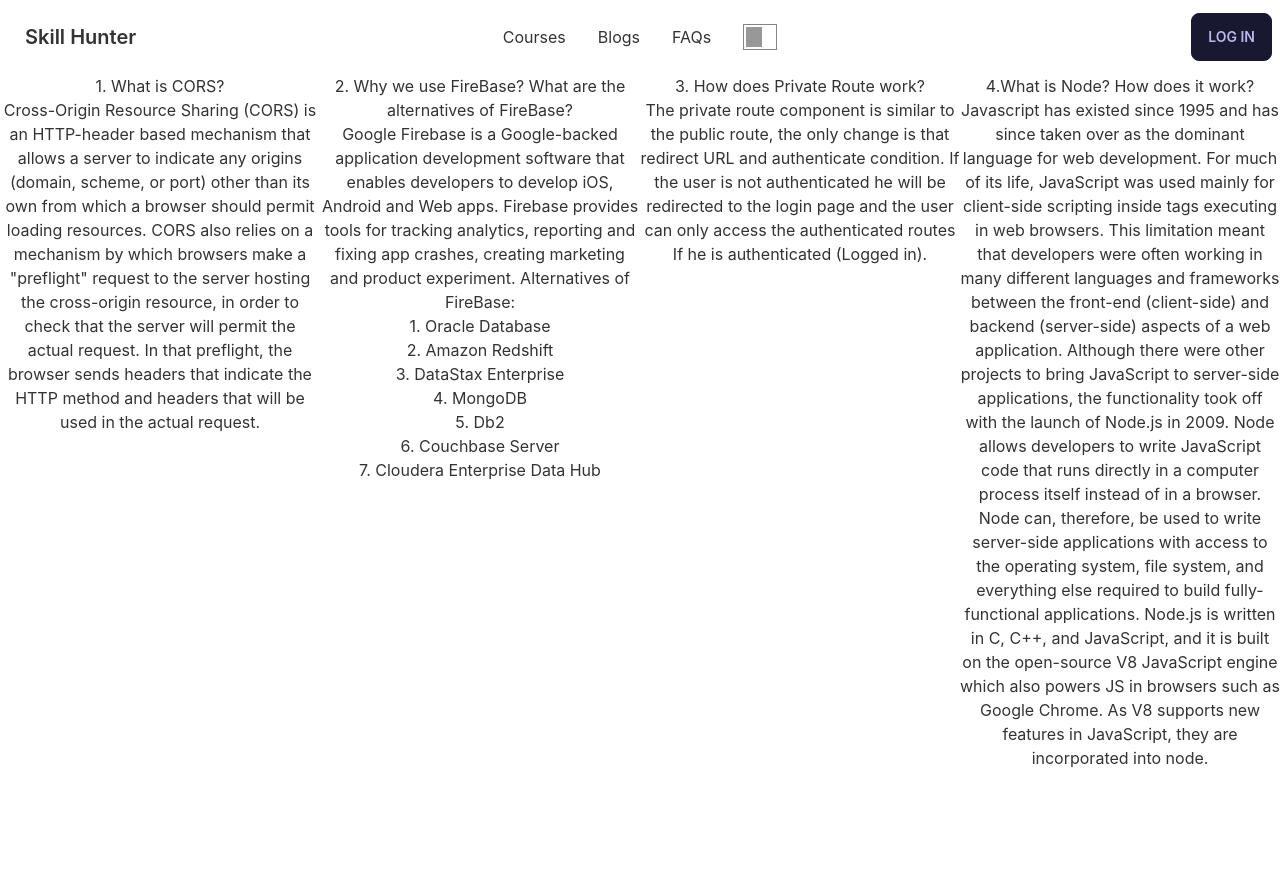
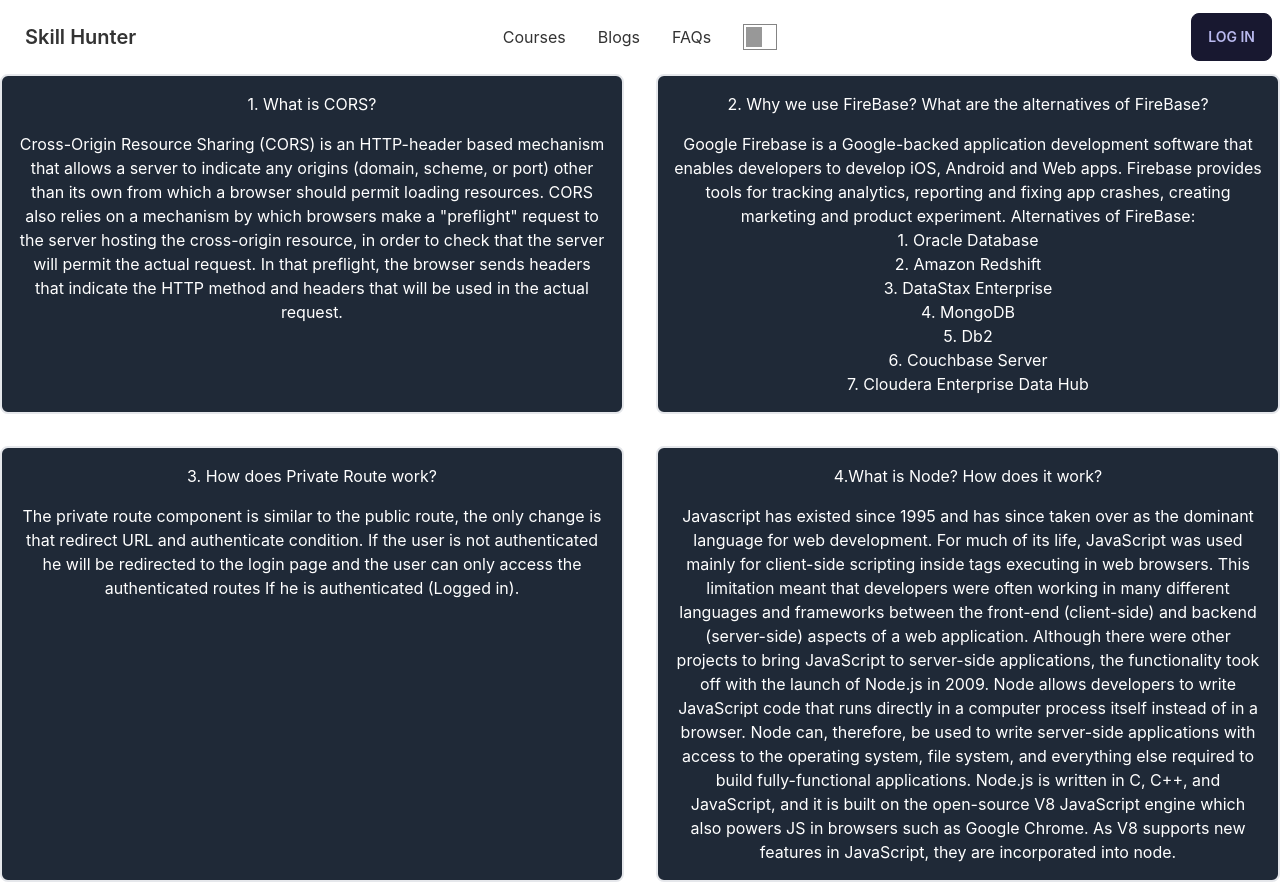
Before and after one commit to AbdullahRedoan27/Skill-Hunter, a React (Create React App) app: page /Blogs in a window 1280 px wide. Before the commit the page ends 800 px from the top, so only its background shows below. Built offline with nearby package versions, Linux system fonts and the light colour scheme; no server answers.

Commit message:
blogs route complete

```diff
--- a/src/components/Blogs/Blogs.js
+++ b/src/components/Blogs/Blogs.js
@@ -2,9 +2,9 @@
 
 const Blogs = () => {
     return (
-        <div className='grid grid-cols-4'>
-            <div>
-                <div>
+        <div className='grid grid-cols-1 lg:grid lg:grid-cols-2 gap-8'>
+            <div className='border-2 rounded-lg p-4 bg-gray-800 text-white'>
+                <div className='mb-4'>
                     1. What is CORS?
                 </div>
                 <div>
@@ -12,8 +12,8 @@
                 </div>
             </div>
 
-            <div>
-                <div>
+            <div className='border-2 rounded-lg p-4 bg-gray-800 text-white'>
+                <div className='mb-4'>
                     2. Why we use FireBase? What are the alternatives of FireBase?
                 </div>
                 <div>
@@ -32,15 +32,15 @@
                 </div>
             </div>
 
-            <div>
-                <div>3. How does Private Route work?</div>
+            <div className='border-2 rounded-lg p-4 bg-gray-800 text-white'>
+                <div className='mb-4'>3. How does Private Route work?</div>
                 <div>
                     <p>The private route component is similar to the public route, the only change is that redirect URL and authenticate condition. If the user is not authenticated he will be redirected to the login page and the user can only access the authenticated routes If he is authenticated (Logged in).</p>
                 </div>
             </div>
 
-            <div>
-                <div>4.What is Node? How does it work?</div>
+            <div className='border-2 rounded-lg p-4 bg-gray-800 text-white'>
+                <div className='mb-4'>4.What is Node? How does it work?</div>
                 <div>
                     <p>Javascript has existed since 1995 and has since taken over as the dominant language for web development. For much of its life, JavaScript was used mainly for client-side scripting inside  tags executing in web browsers. This limitation meant that developers were often working in many different languages and frameworks between the front-end (client-side) and backend (server-side) aspects of a web application.
 
```
